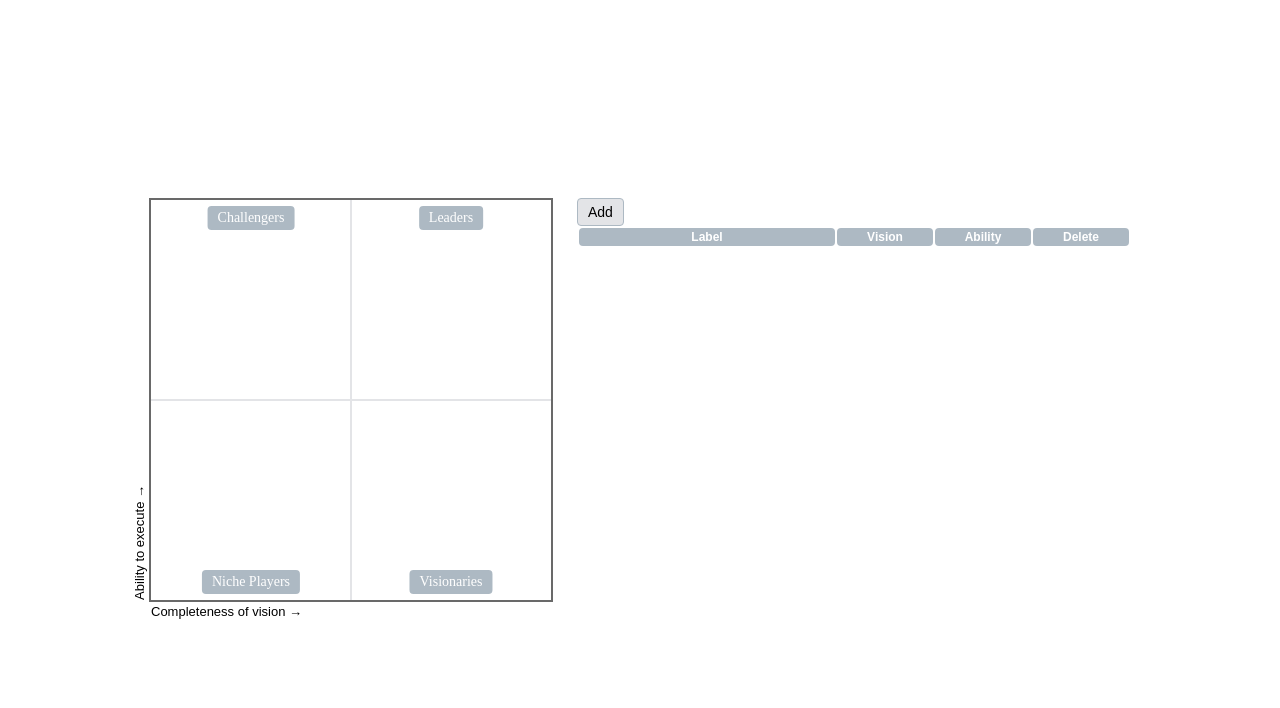
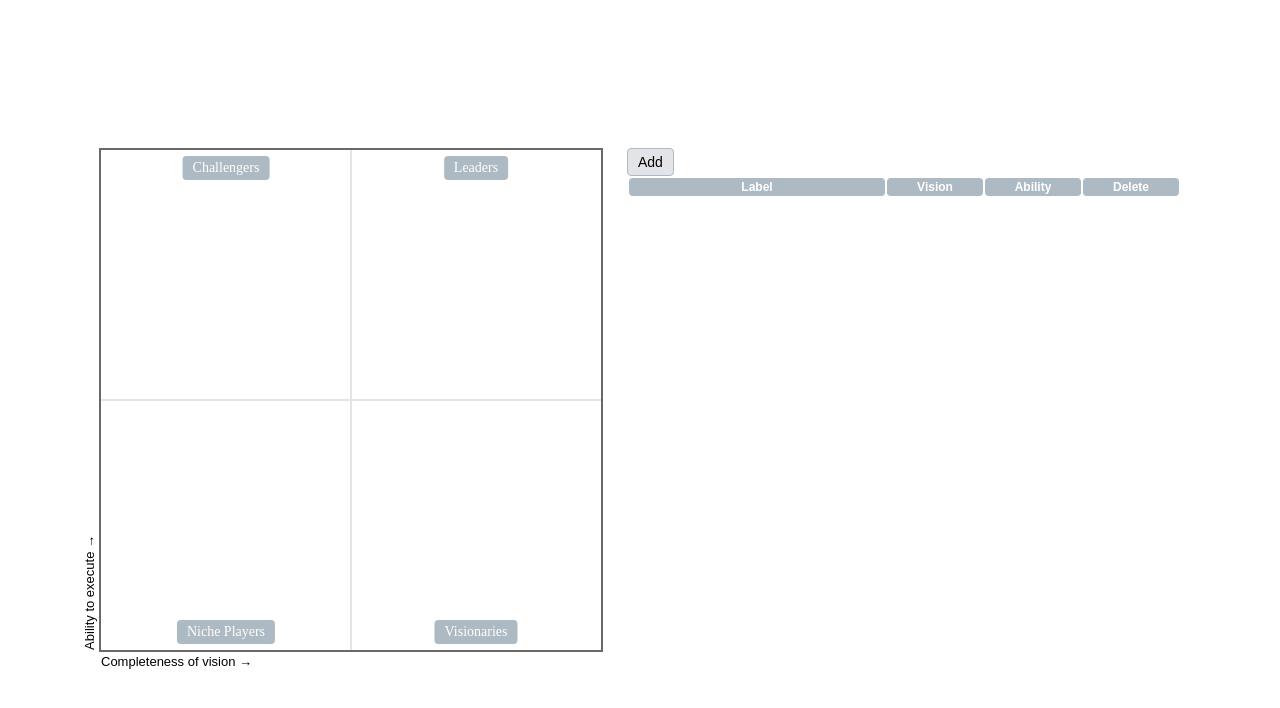
Before and after one commit to aykutulis/magic-quadrant, a React (Create React App) app: page / in a window 1280 px wide. Shown: the top 708 px of the page. Built offline with nearby package versions, Linux system fonts and the light colour scheme.

Commit message:
Chart resized

```diff
--- a/src/components/Chart/components/Point/index.tsx
+++ b/src/components/Chart/components/Point/index.tsx
@@ -12,10 +12,11 @@ const Point: React.FC<CompanyProps> = ({ company }) => {
 
   const handleDrag = (e: React.DragEvent<HTMLDivElement>) => {
     const parent = (e.target as HTMLDivElement).parentElement!.getBoundingClientRect();
+
     const updatedCompany = {
       ...company,
-      ability: -((e.clientY - parent.y) / 4 - 100).toFixed(2),
-      vision: +((e.clientX - parent.x) / 4).toFixed(2),
+      ability: -((e.clientY - parent.y - 500) / 5).toFixed(2),
+      vision: +((e.clientX - parent.x) / 5).toFixed(2),
     };
     dispatch({ type: ActionTypes.updateCompany, payload: updatedCompany });
   };
--- a/src/components/Chart/index.styles.ts
+++ b/src/components/Chart/index.styles.ts
@@ -3,8 +3,8 @@ import styled, { css } from 'styled-components';
 export const Container = styled.div`
   ${({ theme: { colors } }) => css`
     box-sizing: content-box;
-    width: 400px;
-    height: 400px;
+    width: 500px;
+    height: 500px;
     border: 2px solid ${colors.DARK_GREY};
     position: relative;
   `}
```
